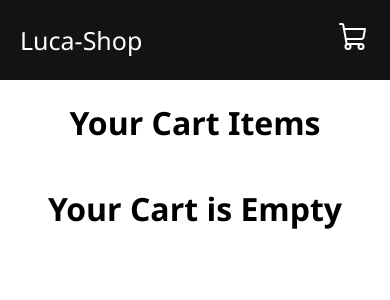
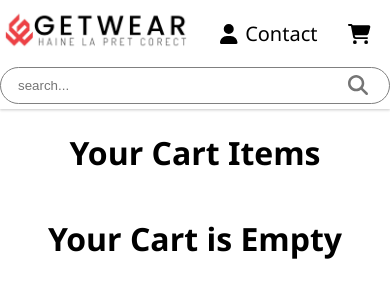
Before and after one commit to luca1777/simple-ecommerce, a React (Create React App) app: page /cart in a window 390 px wide. Shown: the top 300 px of the page. Built offline with nearby package versions, Linux system fonts and the light colour scheme.

Commit message:
added search bar and responsivness

```diff
--- a/package.json
+++ b/package.json
@@ -3,6 +3,10 @@
   "version": "0.1.0",
   "private": true,
   "dependencies": {
+    "@fortawesome/fontawesome-svg-core": "^6.4.0",
+    "@fortawesome/free-regular-svg-icons": "^6.4.0",
+    "@fortawesome/free-solid-svg-icons": "^6.4.0",
+    "@fortawesome/react-fontawesome": "^0.2.0",
     "@testing-library/jest-dom": "^5.17.0",
     "@testing-library/react": "^13.4.0",
     "@testing-library/user-event": "^13.5.0",
--- a/src/components/navbar.css
+++ b/src/components/navbar.css
@@ -1,8 +1,11 @@
 .navbar {
     width: 100%;
     height: 80px;
-    background-color: rgb(19, 19, 19);
+    background-color: white;
+    box-shadow: 0 1px 3px rgb(0 0 0 / 10%), 0 2px 2px rgb(0 0 0 / 6%),
+    0 0 2px rgb(0 0 0 / 7%);
     display: flex;
+    flex-direction: row;
     justify-content: space-between;
     align-items: center;
 }
@@ -10,19 +13,99 @@
 .navbar a {
     text-decoration: none;
     color: white;
-    margin-left: 20px;
     font-size: 25px;
+}
+
+.navbar a img {
+    width: 250px;
+    height: 60px;
+}
+
+.search-bar {
+    width: 100%;
+    max-width: 500px;
+    display: flex;
+    align-items: center;
+    border-radius: 60px;
+    padding: 6px 15px;
+    border: 1px solid grey;
+}
+
+.search-bar input {
+    background: transparent;
+    flex: 1;
+    border: 0;
+    outline: none;
+}
+
+.search-bar button .icon {
+    width: 20px;
+    height: 20px;
+}
+
+.search-bar button {
+    border: 0;
+    background: transparent;
+    color: #757575;
+    cursor: pointer;
 }
 
 .links {
     margin-right: 20px;
     display: flex;
+    flex-direction: row;
+    justify-content: center;
     align-items: center;
 }
 
-.links a {
+.cart a {
     text-decoration: none;
-    color: white;
-    margin-left: 20px;
-    font-size: 25px;
+    color: black;
+    margin-left: 30px;
+    font-size: 20px;
 }
+
+.user {
+    display: flex;
+    flex-direction: row;
+    align-items: center;
+    font-size: 20px;
+    cursor: pointer;
+    padding-left: 30px;
+}
+
+.user p{
+    margin-left: 8px;
+}
+
+
+@media (max-width: 600px) {
+    .navbar {
+        display: grid;
+        grid-template-columns: 1fr 1fr;
+        grid-template-rows: auto auto;
+        grid-template-areas:
+        "div1 div3"
+        "div2 div2";
+        height: auto;
+        padding-bottom: 5px;
+    }
+
+    .navbar a {
+        grid-area: div1;
+    }
+
+    .navbar a img {
+        max-width: 100%;
+        height: auto;
+    }
+
+    .search-bar {
+        grid-area: div2;
+        width: auto;
+    }
+
+    .links {
+        grid-area: div3;
+    }
+}
--- a/src/components/navbar.jsx
+++ b/src/components/navbar.jsx
@@ -1,16 +1,34 @@
 import React from 'react';
 import { Link } from 'react-router-dom';
-import { ShoppingCart } from 'phosphor-react';
 import "./navbar.css";
+import logo from "./logo/logo.jpeg";
+import { FontAwesomeIcon } from '@fortawesome/react-fontawesome'
+import { faMagnifyingGlass } from '@fortawesome/free-solid-svg-icons'
+import { faUser } from '@fortawesome/free-solid-svg-icons'
+import { faCartShopping } from '@fortawesome/free-solid-svg-icons'
 
 export const Navbar = () => {
   return (
     <div className="navbar">
-      <Link to="/">Luca-Shop</Link>
+      <Link to="/">
+        <img src={logo} alt="logo" />{" "}
+      </Link>
+      <form className="search-bar">
+        <input type="text" placeholder="search..."/>
+        <button type="submit">
+          <FontAwesomeIcon className="icon" icon={faMagnifyingGlass} />
+        </button>
+      </form>
       <div className="links">
-        <Link to="/cart">
-          <ShoppingCart size={32} />
-        </Link>
+        <div className="user">
+          <FontAwesomeIcon icon={faUser} />
+          <p>Contact</p>
+        </div>
+        <div className="cart">
+          <Link to="/cart">
+            <FontAwesomeIcon icon={faCartShopping} />
+          </Link>
+        </div>
       </div>
     </div>
   );
--- a/src/pages/shop/shop.css
+++ b/src/pages/shop/shop.css
@@ -1,7 +1,7 @@
 .shopTitle {
     margin-top: 100px;
     text-align: center;
-    font-size: 40px;
+    font-size: 30px;
 }
 
 .products {
```
Also changed, not shown: src/components/logo/logo.jpeg (added), 1 other file (tests, documents, lock files or other folders).
